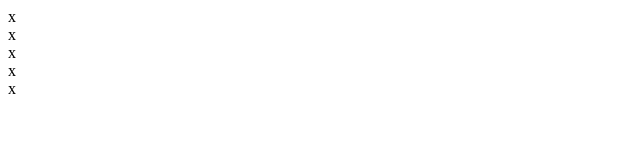
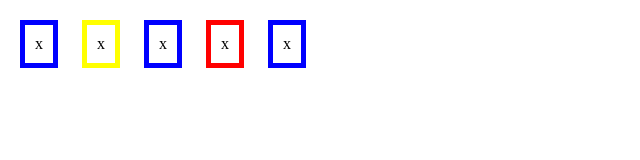
Before and after one commit to FelixvL/gitsamenwerkenwt2405, a plain HTML site: page index.html in a window 1280 px wide. Shown: the whole page, without its empty margins (0-640 px from the left). Drawn offline with Linux system fonts and the light colour scheme.

Commit message:
kleuren erbij

```diff
--- a/index.html
+++ b/index.html
@@ -1,9 +1,33 @@
+<style>
+    .vakje{
+        display:inline-block;
+        border: 5px solid blue;
+        margin: 12px;
+        padding: 10px;
+    }
+    .speler1kleur{
+        border: 5px solid yellow;
+    }
+    .speler2kleur{
+        border: 5px solid red;
+    }
+</style>
 <script>
-    let speelveld = [0, 0, 0, 0, 0];
+    let speelveld = [0, 1, 0, 2, 0];
+    let speler1kleur = 'speler1kleur';
+    let speler2kleur = 'speler2kleur';
+    let deklasse = "";
     function tekenveld(){
         let eindString = "";
         for(let x = 0; x < speelveld.length; x++){
-            eindString += "<div>x</div>"
+            if(speelveld[x] == 1){
+                deklasse = speler1kleur;
+            }else if(speelveld[x] == 2){
+                deklasse = speler2kleur;
+            }else{
+                deklasse = "";
+            }
+            eindString += `<div class="vakje ${deklasse}">x</div>`
         }
         document.getElementById("speelveld").innerHTML = eindString;
     }
```
